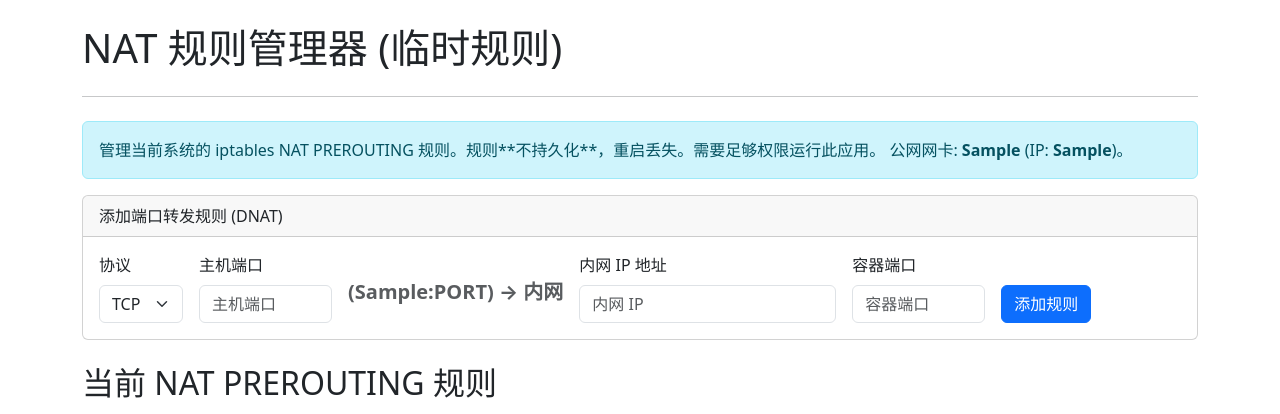
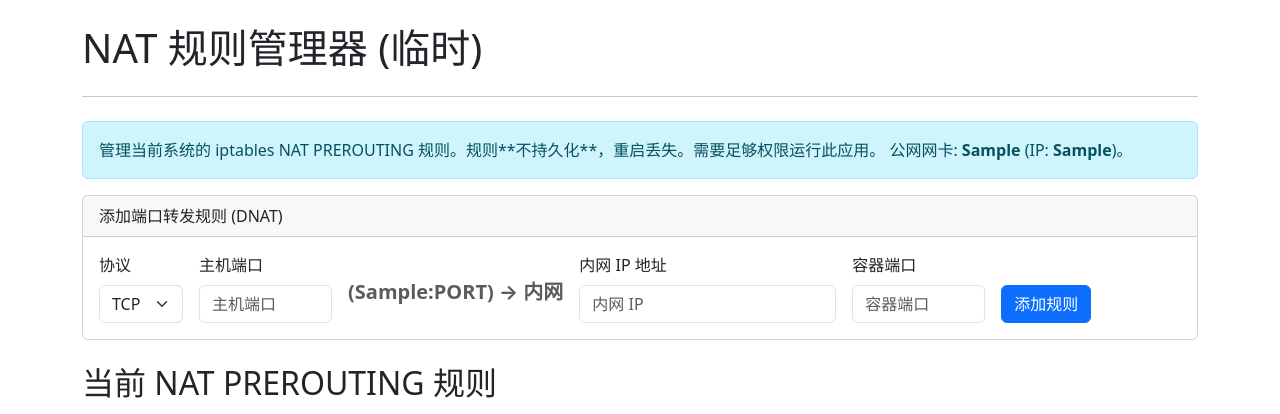
Before and after one commit to xkatld/NAT-WEB, a Flask app: template templates/index.html in a window 1280 px wide. Shown: the top 414 px of the page. Run offline with Flask 3, Linux system fonts and the light colour scheme; the template is opened without the code that fills it: values that come from a table or form of the project are taken from there, most other values are stand-ins (such as "Sample title", 1, 10 or a date in 2020); some libraries are stand-ins or nearby versions.

Commit message:
Update layout.html

```diff
--- a/templates/layout.html
+++ b/templates/layout.html
@@ -4,11 +4,12 @@
     <meta charset="utf-8">
     <meta name="viewport" content="width=device-width, initial-scale=1">
     <title>NAT 管理器</title>
+    <!-- BootCDN 是常用的中国CDN -->
     <link href="https://cdn.bootcdn.net/ajax/libs/bootstrap/5.3.3/css/bootstrap.min.css" rel="stylesheet">
 </head>
 <body>
     <div class="container mt-4">
-        <h1 class="mb-4">NAT 规则管理器 (临时规则)</h1>
+        <h1 class="mb-4">NAT 规则管理器 (临时)</h1>
 
         {% with messages = get_flashed_messages(with_categories=true) %}
             {% if messages %}
```
